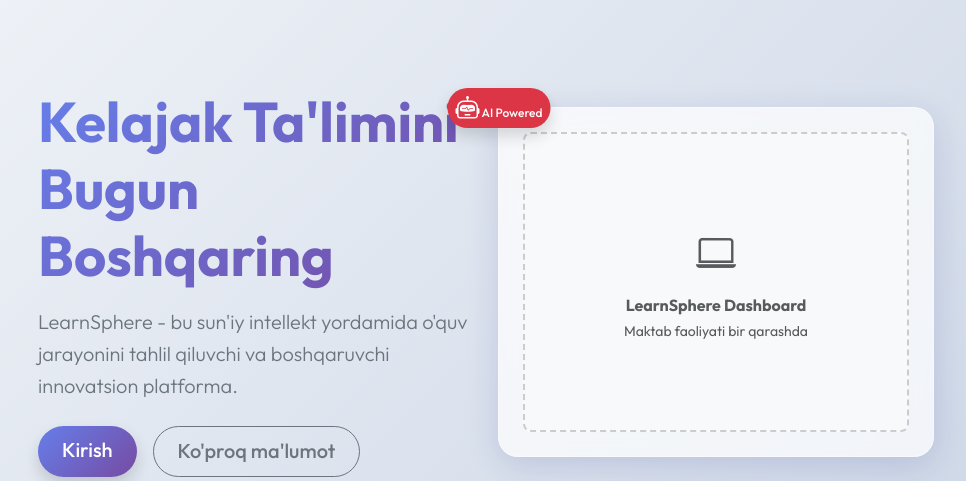
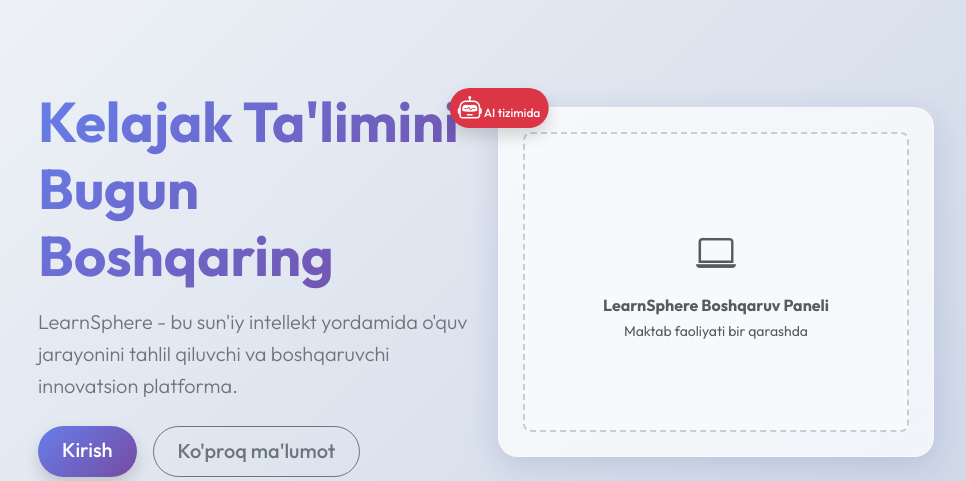
Before and after one commit to Muso98/LearnSphere, a Django app: page /en/ in a window 1280 px wide. Shown: the part 70-551 px from the top of the page, without its empty margins (294-1260 px from the left). Run offline with Django 5.2, Linux system fonts and the light colour scheme; some libraries are stand-ins or nearby versions.

Commit message:
Fix: Change home page English strings to Uzbek source for default display

```diff
--- a/templates/home.html
+++ b/templates/home.html
@@ -111,13 +111,13 @@
             <!-- Default Placeholder -->
             <div class="glass-card p-4 position-relative">
                 <div class="position-absolute top-0 start-0 translate-middle badge rounded-pill bg-danger p-2 shadow">
-                    <i class="bi bi-robot fs-4"></i> {% trans "AI Powered" %}
+                    <i class="bi bi-robot fs-4"></i> {% trans "AI tizimida" %}
                 </div>
                 <div class="bg-light rounded-3 d-flex align-items-center justify-content-center text-muted"
                     style="height: 300px; border: 2px dashed #ccc;">
                     <div class="text-center">
                         <i class="bi bi-laptop fs-1 mb-2 d-block"></i>
-                        <span class="d-block fw-bold">{% trans "LearnSphere Dashboard" %}</span>
+                        <span class="d-block fw-bold">{% trans "LearnSphere Boshqaruv Paneli" %}</span>
                         <small>{% trans "Maktab faoliyati bir qarashda" %}</small>
                     </div>
                 </div>
--- a/translate_ru.py
+++ b/translate_ru.py
@@ -19,8 +19,8 @@ translations = {
     "Ball": "Балл",
     "Ma'lumotlar yo'q": "Нет данных",
     "O'qituvchingiz hali sizning Soft Skills ko'rsatkichlaringizni kiritmagan.": "Ваш преподаватель еще не ввел ваши показатели Soft Skills.",
-    "AI Powered": "На базе ИИ",
-    "LearnSphere Dashboard": "Панель LearnSphere",
+    "AI tizimida": "На базе ИИ",
+    "LearnSphere Boshqaruv Paneli": "Панель управления LearnSphere",
     "Maktab faoliyati bir qarashda": "Деятельность школы с одного взгляда",
     "AI Tahlil": "AI Анализ",
     "O'quvchilarning o'zlashtirishini sun'iy intellekt yordamida chuqur tahlil qiling va bashorat qiling.": "Глубоко анализируйте и прогнозируйте успеваемость учащихся с помощью ИИ.",
```
